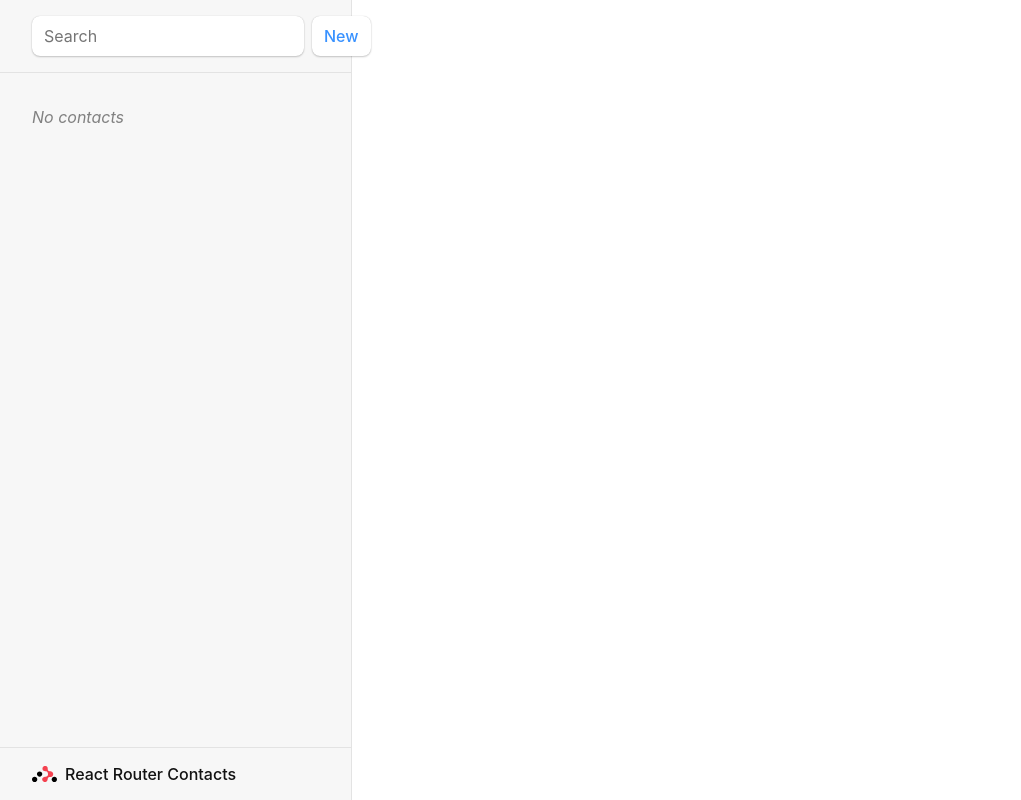
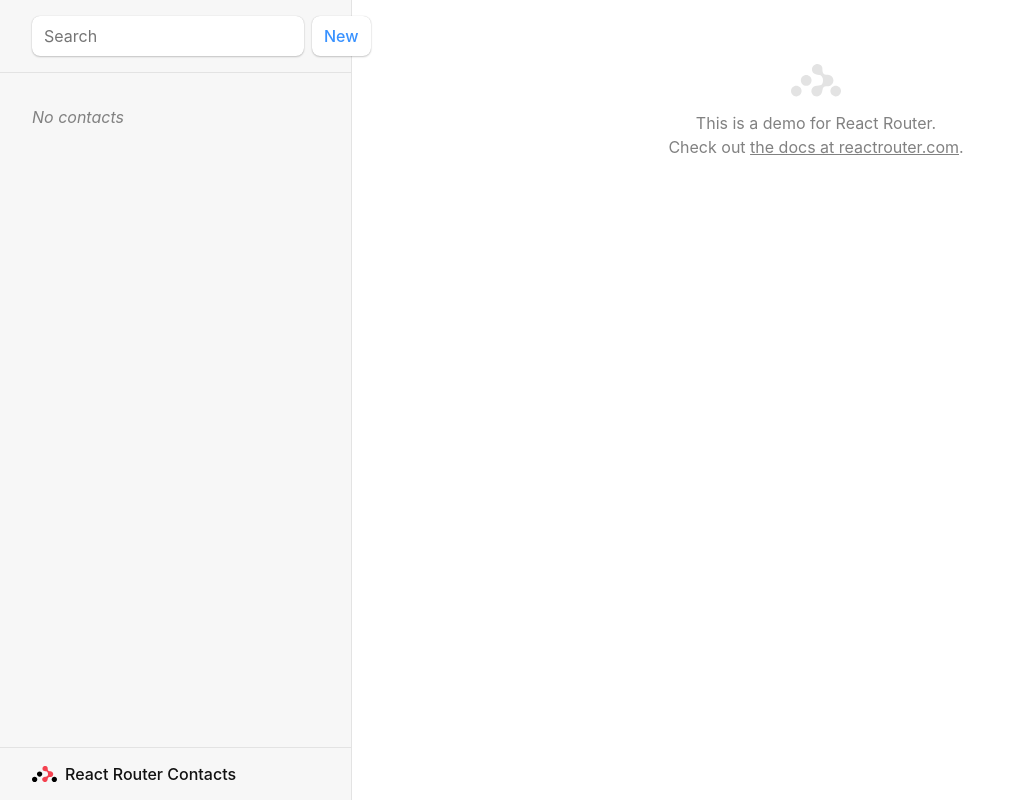
Before and after one commit to ds9293/DS9293, a React (Vite) app in the folder Reactrouter/reactrouter--/: page / in a window 1280 px wide. Shown: the whole page, without its empty margins (0-1021 px from the left). Built offline with nearby package versions, Linux system fonts and the light colour scheme.

Commit message:
update 17

```diff
--- a/Reactrouter/reactrouter--/src/main.jsx
+++ b/Reactrouter/reactrouter--/src/main.jsx
@@ -15,6 +15,7 @@
  } from "./routes/root";
  import EditContact, {action as editAction,} from "./routes/edit";
  import { action as destroyAction } from "./routes/destroy";
+ import Index from "./routes/index";
 
 const router = createBrowserRouter([
   {
@@ -24,6 +25,7 @@
     loader: rootLoader,
     action: rootAction,
     children: [
+      { index: true, element: <Index /> },
       {
         path: "contacts/:contactId",
         element: <Contact />,
--- a/Reactrouter/reactrouter--/src/routes/edit.jsx
+++ b/Reactrouter/reactrouter--/src/routes/edit.jsx
@@ -1,4 +1,4 @@
-import { Form, useLoaderData, redirect,} from "react-router-dom";
+import { Form, useLoaderData, redirect, useNavigate, } from "react-router-dom";
 import { updateContact } from "../contacts";
 
 export async function action({ request, params }) {
@@ -13,6 +13,7 @@
   }
 export default function EditContact() {
   const { contact } = useLoaderData();
+  const navigate = useNavigate();
 
   return (
     <Form method="post" id="contact-form">
@@ -62,7 +63,12 @@
       </label>
       <p>
         <button type="submit">Save</button>
-        <button type="button">Cancel</button>
+        <button type="button"
+         onClick={() => {
+            navigate(-1);
+          }}
+        >
+            Cancel</button>
       </p>
     </Form>
   );
--- /dev/null
+++ b/Reactrouter/reactrouter--/src/routes/index.jsx
@@ -0,0 +1,13 @@
+export default function Index() {
+    return (
+      <p id="zero-state">
+        This is a demo for React Router.
+        <br />
+        Check out{" "}
+        <a href="https://reactrouter.com">
+          the docs at reactrouter.com
+        </a>
+        .
+      </p>
+    );
+  }
```
